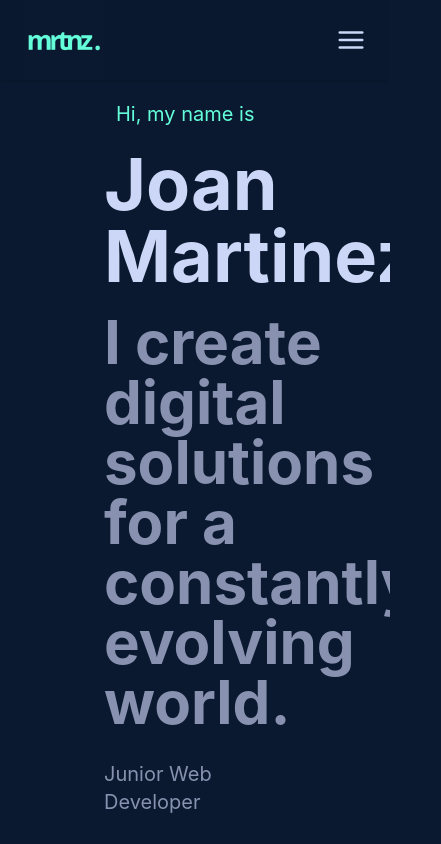
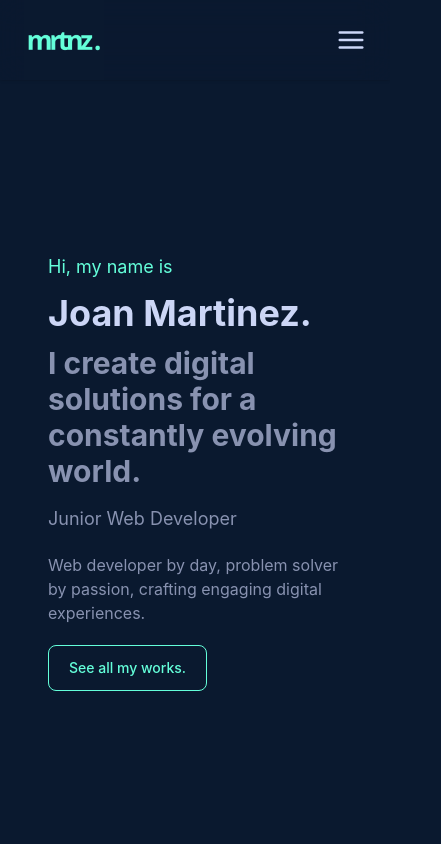
Before and after one commit to joanmrtnz/portfolio, a React (Vite) app in the folder my-portfolio/: page / in a window 390 px wide. Shown: the top 844 px of the page, 441 px wide, since content can reach past the window. Built offline with nearby package versions, Linux system fonts and the light colour scheme.

Commit message:
add mobile styles in Hero.jsx

```diff
--- a/my-portfolio/src/components/Hero.jsx
+++ b/my-portfolio/src/components/Hero.jsx
@@ -2,35 +2,36 @@ export default function Hero() {
   return (
     <section
       id="home"
-      className="min-h-screen pt-[100px] flex flex-col items-start justify-center text-left px-20 m-auto bg-[var(--navy)]"
+      className="min-h-screen pt-[100px] flex flex-col items-start justify-center text-left px-6 md:px-20 m-auto bg-[var(--navy)]"
     >
-      <p className="text-xl text-[var(--green)] ml-3 mb-5 opacity-0 animate-fade-in-up delay-100">
+      <p className="text-lg md:text-xl text-[var(--green)] mb-3 md:mb-5 opacity-0 animate-fade-in-up delay-100">
         Hi, my name is
       </p>
 
-      <h1 className="text-7xl text-[var(--lightest-slate)] font-bold mb-5 opacity-0 animate-fade-in-up delay-200">
+      <h1 className="text-4xl md:text-7xl text-[var(--lightest-slate)] font-bold mb-3 md:mb-5 opacity-0 animate-fade-in-up delay-200">
         Joan Martinez.
       </h1>
 
-      <h1 className="text-6xl text-[var(--slate)] font-bold mb-3 opacity-0 animate-fade-in-up delay-300">
+      <h1 className="text-3xl md:text-6xl text-[var(--slate)] font-bold mb-2 md:mb-3 opacity-0 animate-fade-in-up delay-300">
         I create digital solutions for a constantly evolving world.
       </h1>
 
-      <p className="text-xl mt-4 text-[var(--slate)] mb-5 opacity-0 animate-fade-in-up delay-400">
+      <p className="text-lg md:text-xl mt-2 md:mt-4 text-[var(--slate)] mb-3 md:mb-5 opacity-0 animate-fade-in-up delay-400">
         Junior Web Developer
       </p>
 
-      <p className="text-xl mt-4 text-[var(--slate)] mb-8 opacity-0 animate-fade-in-up delay-500">
+      <p className="text-base md:text-xl mt-2 text-[var(--slate)] mb-5 md:mb-8 opacity-0 animate-fade-in-up delay-500">
         Web developer by day, problem solver by passion, crafting engaging digital experiences.
       </p>
 
       <a
         href="#projects"
-         className="text-[var(--green)] bg-[var(--navy)] border border-[var(--green)]  transition-all duration-300
-            hover:shadow-[0_0_15px_var(--green)] hover:bg-[var(--green)] hover:text-[var(--navy)]  font-medium rounded-lg text-sm px-5 py-3.5  opacity-0 animate-fade-in-up delay-550 hover: transition-none"
-        >See all my works.
+        className="text-[var(--green)] bg-[var(--navy)] border border-[var(--green)] transition-all duration-300
+          hover:shadow-[0_0_15px_var(--green)] hover:bg-[var(--green)] hover:text-[var(--navy)]
+          font-medium rounded-lg text-sm md:text-base px-5 py-3 opacity-0 animate-fade-in-up delay-550"
+      >
+        See all my works.
       </a>
-
     </section>
   );
 }
```
